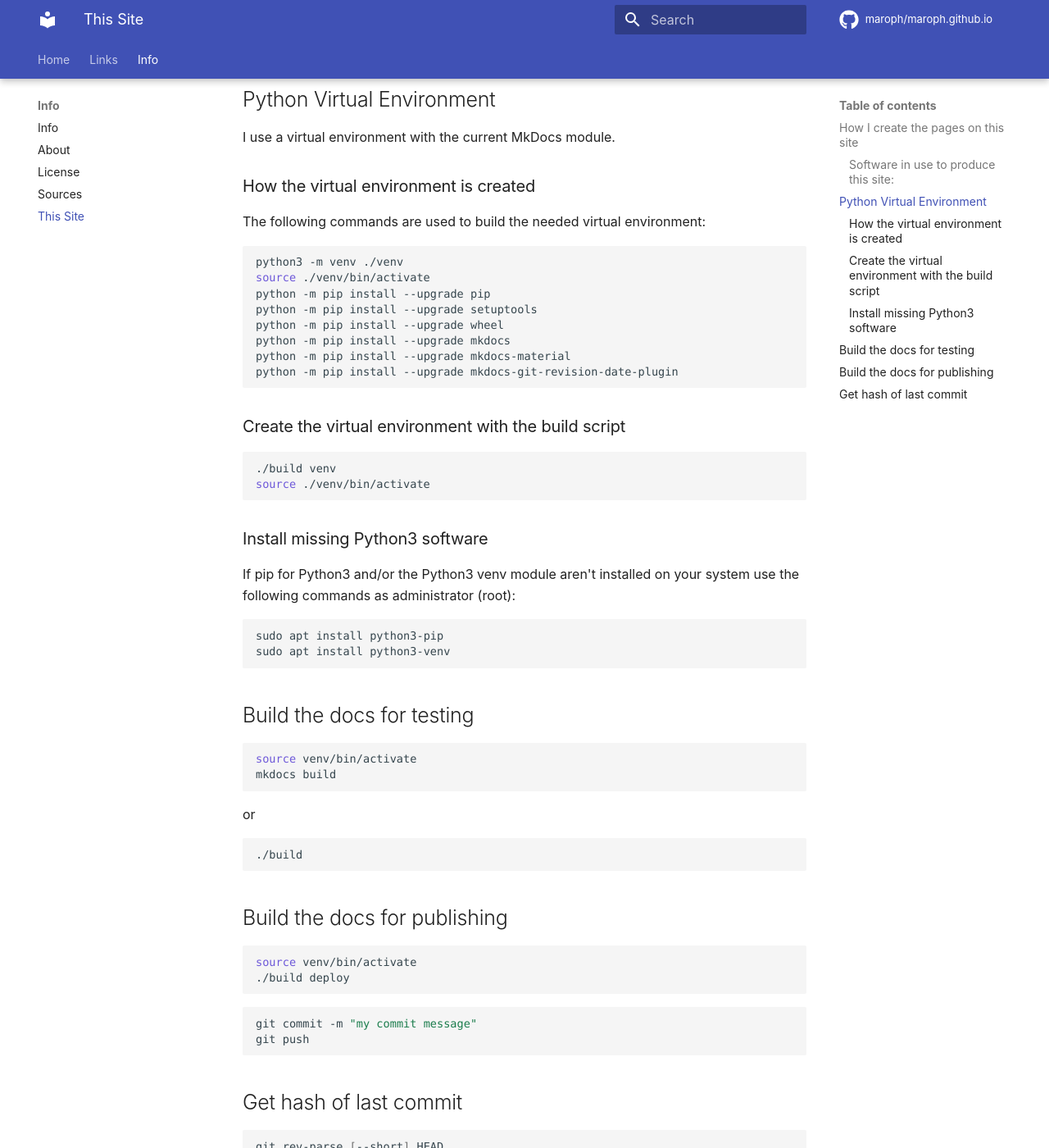
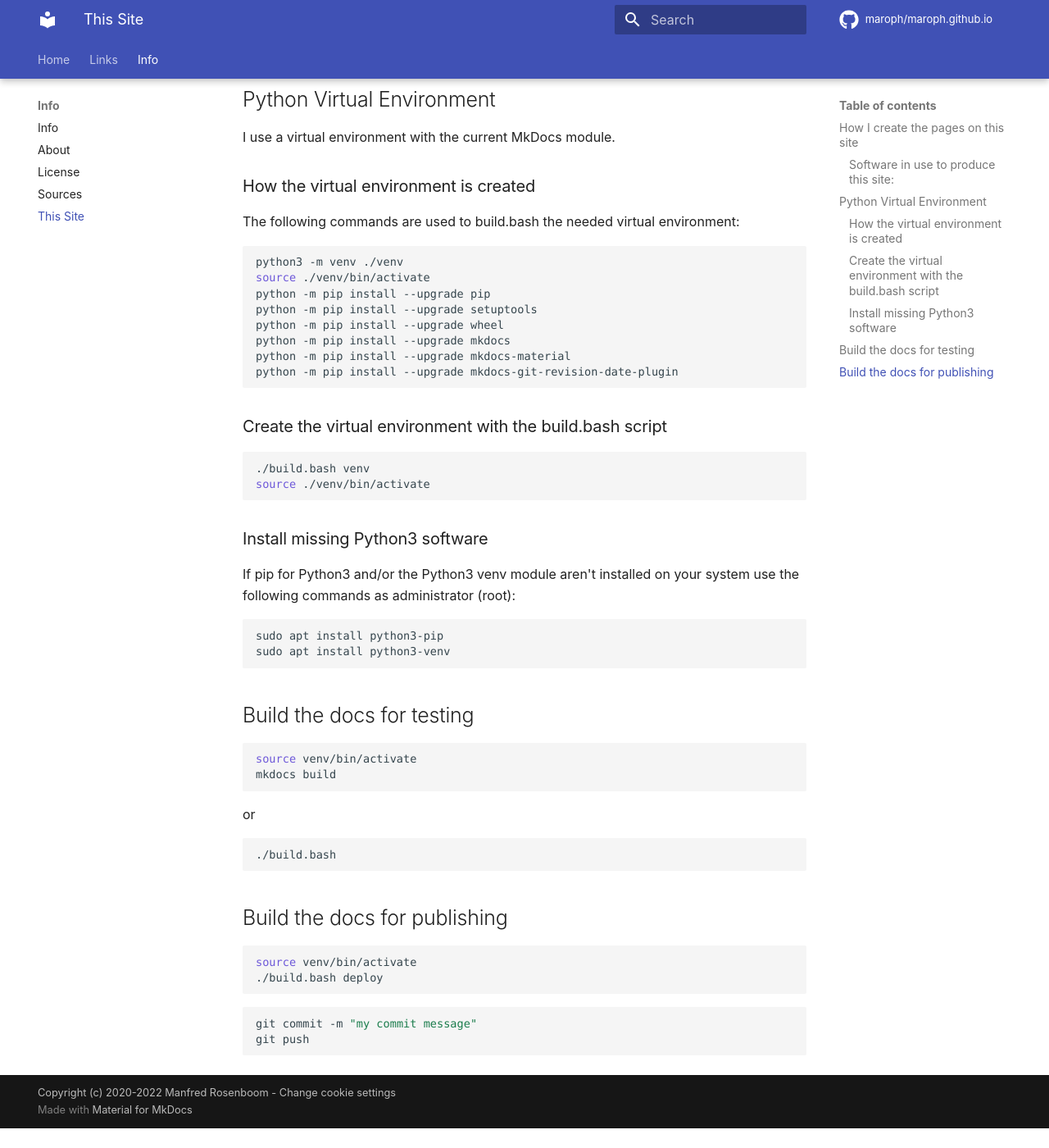
Before and after one commit to maroph/maroph.github.io, an MkDocs documentation site: the page built from docs/info/site.md, in a window 1280 px wide and 1400 px high, scrolled down 528 px. Shown: the whole window at 82% size. Built offline with MkDocs 1.6.1 and Material for MkDocs 9.7.7, drawn with Linux system fonts in a browser that asks for light colours; comment, search, counter and statistics services are not loaded; after the commit the page ends 1904 px from its top, so only the background shows below that.

Commit message:
made some minor changes and fix some typos

````diff
--- a/docs/info/site.md
+++ b/docs/info/site.md
@@ -21,7 +21,7 @@ module. The site data are published in the gh-pages branch of the directory.
 I use a virtual environment with the current MkDocs module.
 
 ### How the virtual environment is created
-The following commands are used to build the needed virtual environment:
+The following commands are used to build.bash the needed virtual environment:
 
 ```bash
 python3 -m venv ./venv
@@ -34,10 +34,10 @@ python -m pip install --upgrade mkdocs-material
 python -m pip install --upgrade mkdocs-git-revision-date-plugin
 ```
 
-### Create the virtual environment with the build script
+### Create the virtual environment with the build.bash script
 
 ```bash
-./build venv
+./build.bash venv
 source ./venv/bin/activate
 ```
 
@@ -60,23 +60,17 @@ mkdocs build
 or
 
 ```bash
-./build
+./build.bash
 ```
 
 ## Build the docs for publishing
 
 ```bash
 source venv/bin/activate
-./build deploy
+./build.bash deploy
 ```
 
 ```bash
 git commit -m "my commit message"
 git push
 ```
-
-## Get hash of last commit
-
-```bash
-git rev-parse [--short] HEAD
-```
````
Also changed, not shown: docs/index.md (+1 -1 lines), docs/info/about.md (+1 -1 lines), 2 other files.
